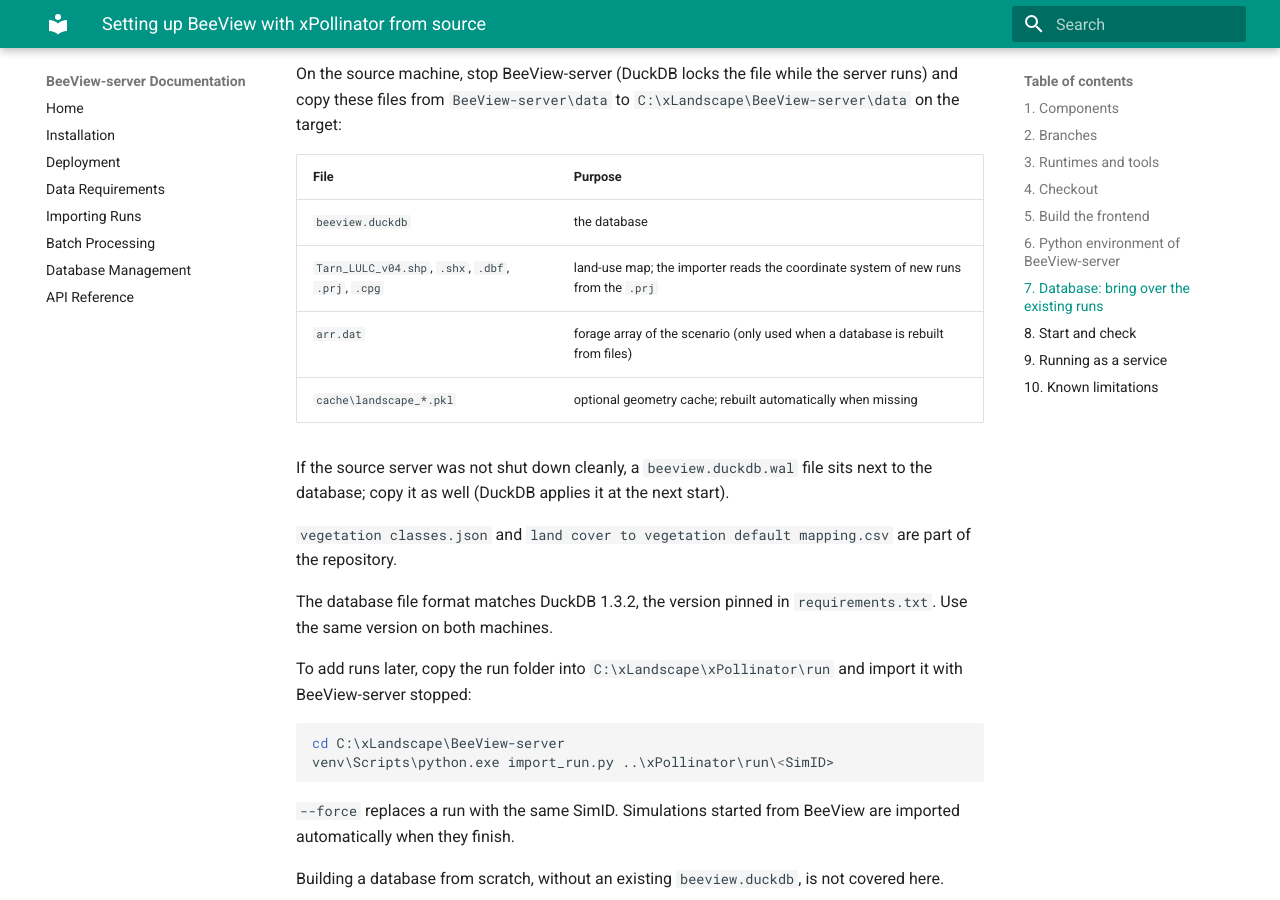
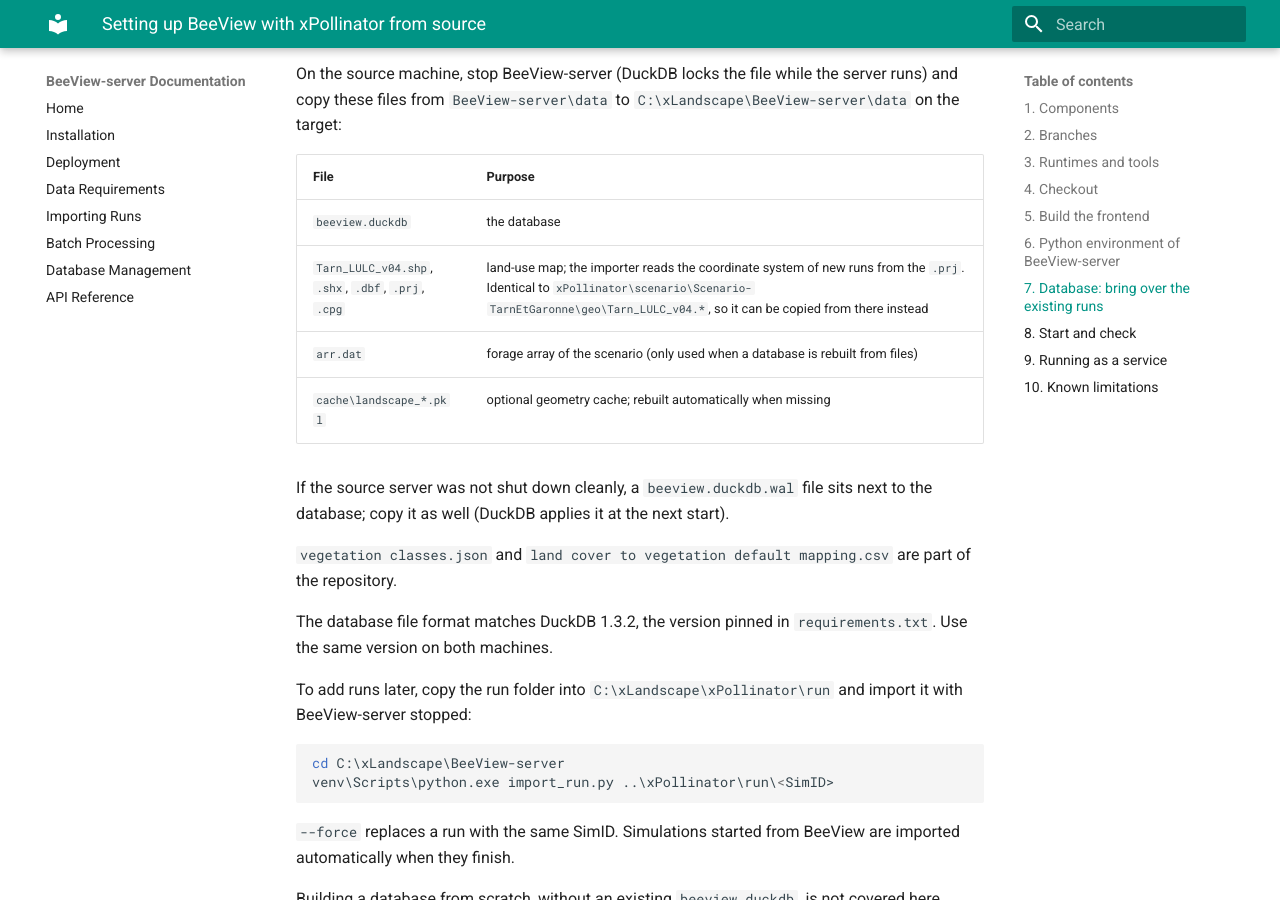
Before and after one commit to xlandscape/BeeView-server, an MkDocs documentation site: the page built from docs/setup.md, in a window 1280 px wide and 900 px high, scrolled down 4057 px. Built offline with MkDocs 1.6.1 and Material for MkDocs 9.7.7, drawn with Linux system fonts in a browser that asks for light colours.

Commit message:
docs/setup.md: the land-use shapefile can be copied from the scenario checkout
Co-Authored-By: Claude Opus 5.5 <noreply@anthropic.com>

```diff
--- a/docs/setup.md
+++ b/docs/setup.md
@@ -126,7 +126,7 @@ files from `BeeView-server\data` to `C:\xLandscape\BeeView-server\data` on the t
 | File | Purpose |
 |---|---|
 | `beeview.duckdb` | the database |
-| `Tarn_LULC_v04.shp`, `.shx`, `.dbf`, `.prj`, `.cpg` | land-use map; the importer reads the coordinate system of new runs from the `.prj` |
+| `Tarn_LULC_v04.shp`, `.shx`, `.dbf`, `.prj`, `.cpg` | land-use map; the importer reads the coordinate system of new runs from the `.prj`. Identical to `xPollinator\scenario\Scenario-TarnEtGaronne\geo\Tarn_LULC_v04.*`, so it can be copied from there instead |
 | `arr.dat` | forage array of the scenario (only used when a database is rebuilt from files) |
 | `cache\landscape_*.pkl` | optional geometry cache; rebuilt automatically when missing |
 
```
